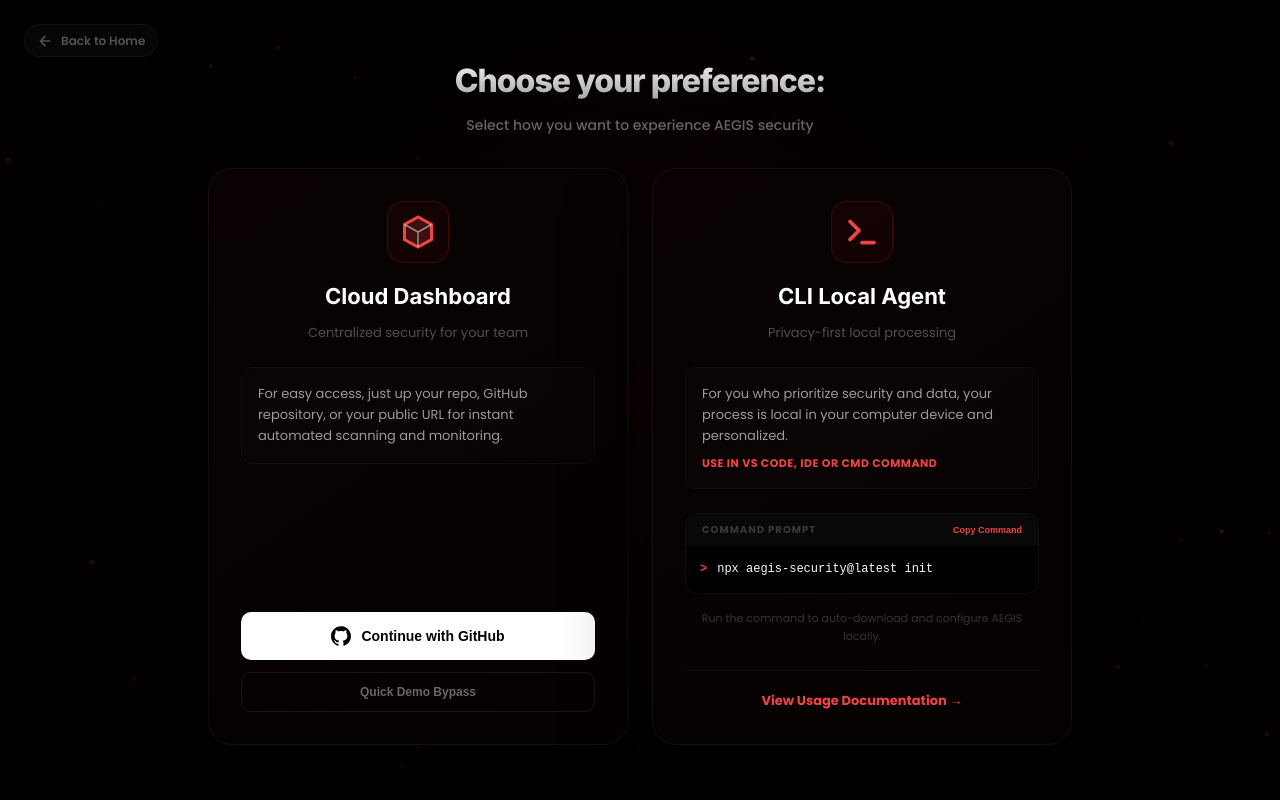
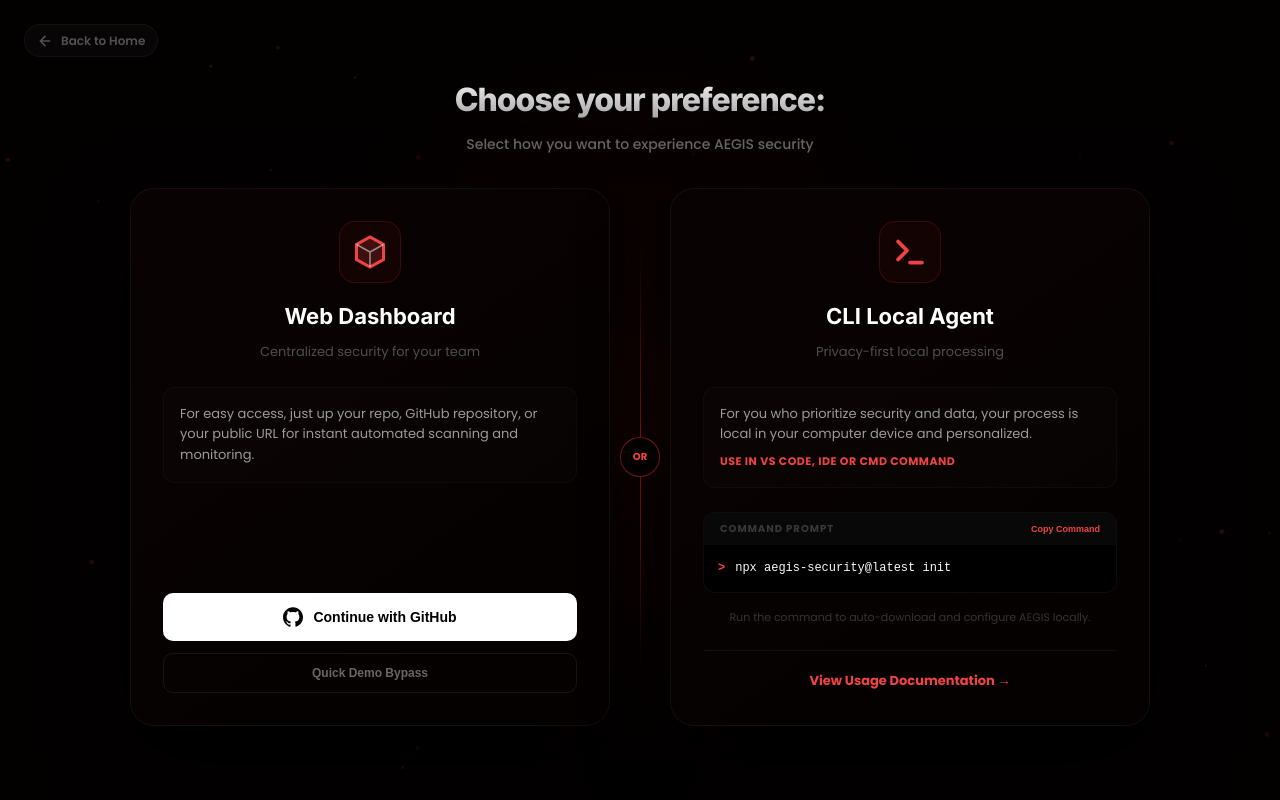
Before and after one commit to langss1/Aegisv2, a Next.js app in the folder aegis-teaser/: page /login in a window 1280 px wide. Built offline with nearby package versions, Linux system fonts and the light colour scheme.

Commit message:
style: widen login cards, add OR separator, and rename to Web Dashboard

```diff
--- a/aegis-teaser/src/app/login/login.module.css
+++ b/aegis-teaser/src/app/login/login.module.css
@@ -89,18 +89,49 @@
   position: relative;
   z-index: 10;
   display: flex;
-  gap: 24px;
+  gap: 60px;
   width: 100%;
-  max-width: 900px;
+  max-width: 1100px;
   flex-wrap: wrap;
   justify-content: center;
   align-items: stretch;
 }
 
+.dualWrapper::after {
+  content: 'OR';
+  position: absolute;
+  top: 50%;
+  left: 50%;
+  transform: translate(-50%, -50%);
+  width: 40px;
+  height: 40px;
+  background: #030000;
+  border: 1px solid rgba(220, 38, 38, 0.5);
+  border-radius: 50%;
+  display: flex;
+  align-items: center;
+  justify-content: center;
+  font-size: 10px;
+  font-weight: 800;
+  color: #ef4444;
+  z-index: 15;
+}
+
+.dualWrapper::before {
+  content: '';
+  position: absolute;
+  top: 10%;
+  bottom: 10%;
+  left: 50%;
+  width: 1px;
+  background: linear-gradient(to bottom, transparent, rgba(220, 38, 38, 0.5), transparent);
+  z-index: 5;
+}
+
 .card {
   flex: 1;
-  min-width: 320px;
-  max-width: 420px;
+  min-width: 380px;
+  max-width: 480px;
   background: linear-gradient(145deg, rgba(10, 2, 2, 0.95), rgba(5, 1, 1, 0.98));
   border: 1px solid rgba(255, 255, 255, 0.05);
   border-radius: 24px;
@@ -287,6 +318,7 @@
 @keyframes spin { to { transform: rotate(360deg); } }
 
 @media (max-width: 800px) {
-  .dualWrapper { flex-direction: column; align-items: center; padding-bottom: 40px; }
-  .card { width: 100%; }
+  .dualWrapper { flex-direction: column; align-items: center; padding-bottom: 40px; gap: 40px; }
+  .dualWrapper::before, .dualWrapper::after { display: none; }
+  .card { width: 100%; min-width: auto; }
 }
--- a/aegis-teaser/src/app/login/page.tsx
+++ b/aegis-teaser/src/app/login/page.tsx
@@ -53,7 +53,7 @@ export default function LoginPage() {
                 <path d="M12 22V12M12 12l9-5M12 12L3 7" stroke="white" strokeWidth="1" strokeOpacity="0.5"/>
               </svg>
             </div>
-            <h2 className={styles.cardTitle}>Cloud Dashboard</h2>
+            <h2 className={styles.cardTitle}>Web Dashboard</h2>
             <p className={styles.cardSubtitle}>Centralized security for your team</p>
           </div>
 
```
